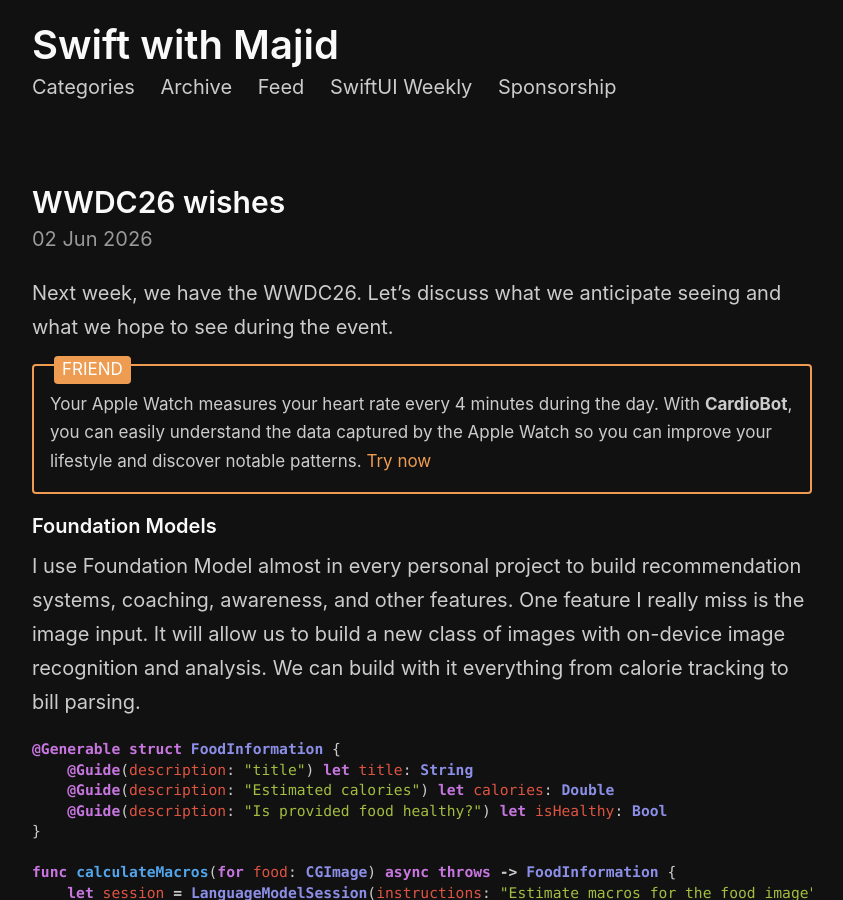
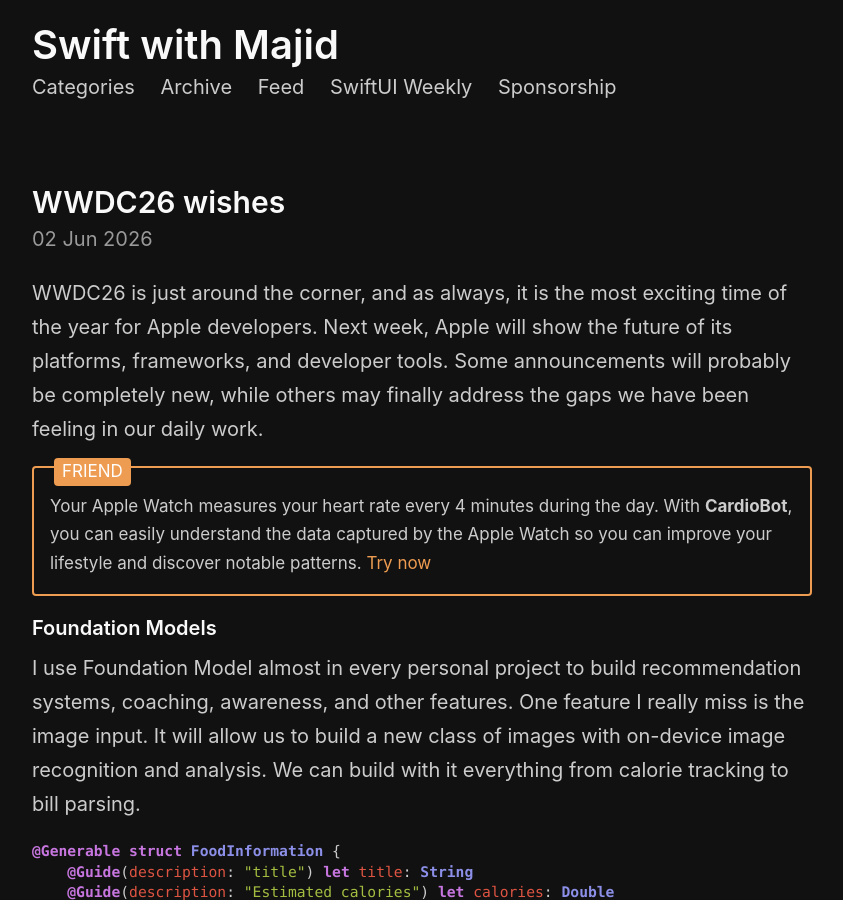
Before and after one commit to mecid/mecid.github.io, a Jekyll site: the page built from _posts/2026-06-02-wwdc26-wishes.md, in a window 1280 px wide and 900 px high. Shown: the whole window, without its empty margins (218-1061 px from the left). Built offline with Jekyll 4.4.1, drawn with Linux system fonts in a browser that asks for light colours.

Commit message:
wishes intro improved

```diff
--- a/_posts/2026-06-02-wwdc26-wishes.md
+++ b/_posts/2026-06-02-wwdc26-wishes.md
@@ -4,7 +4,7 @@ layout: post
 category: Meta
 image: /public/wwdc26.png
 ---
-Next week, we have the WWDC26. Let’s discuss what we anticipate seeing and what we hope to see during the event.
+WWDC26 is just around the corner, and as always, it is the most exciting time of the year for Apple developers. Next week, Apple will show the future of its platforms, frameworks, and developer tools. Some announcements will probably be completely new, while others may finally address the gaps we have been feeling in our daily work.
 
 {% include friends.html %}
 
```
